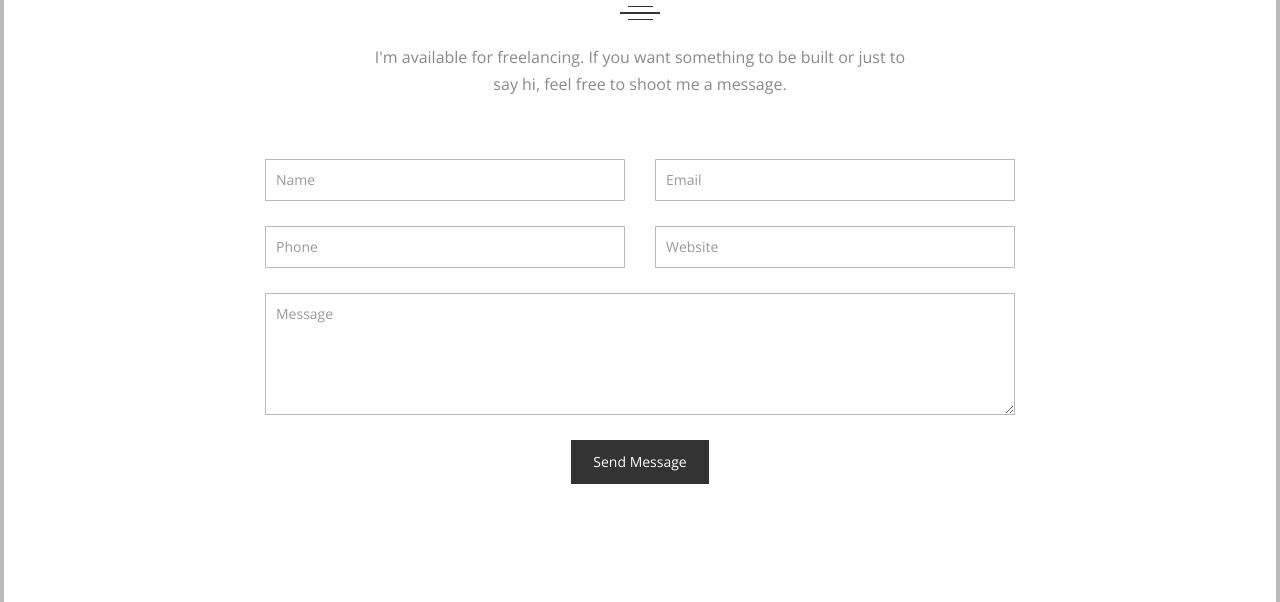
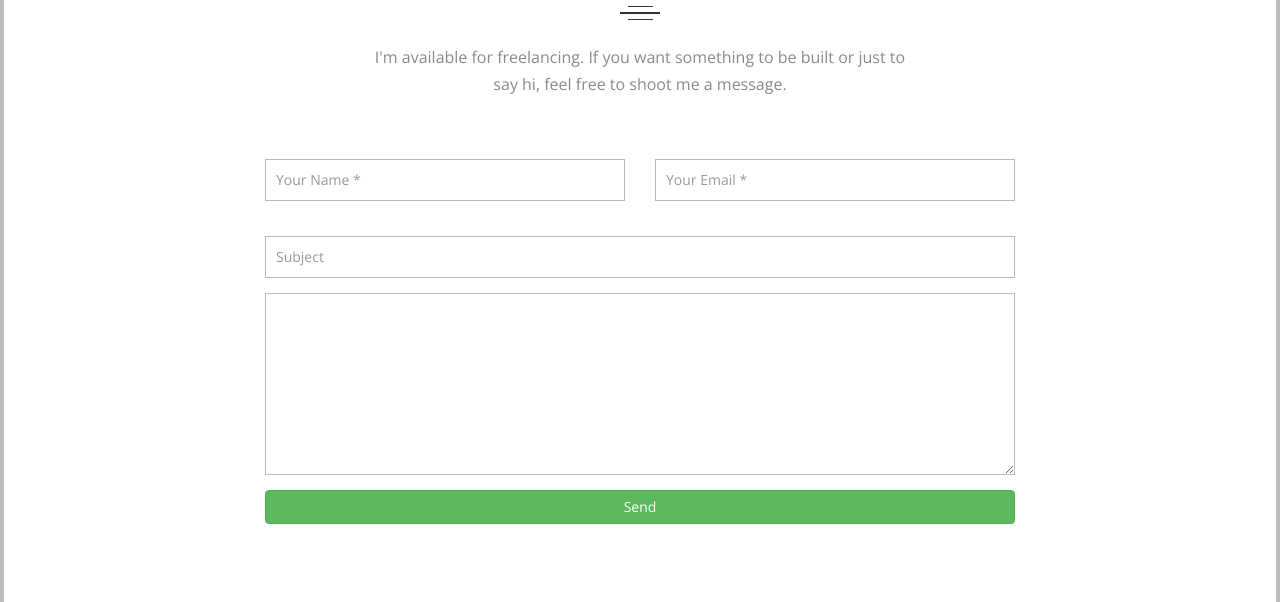
Before and after one commit to ngaehle/personal-site, a plain HTML site: page index.html in a window 1280 px wide. Both pictures are taken after a click on the link "CONTACT". Shown: the part 162-764 px from the top of the page. Drawn offline with nearby package versions, Linux system fonts and the light colour scheme; files whose address does not match are found by name; a web font is replaced by a local one.

Commit message:
Update index.html

```diff
--- a/index.html
+++ b/index.html
@@ -2682,7 +2682,7 @@
                     <div class='row'>
                         <div class='col-md-8 col-md-offset-2'>
 
-                            <form id='contact-form' class='contact-form' name='contact' method='POST' data-toggle='validator' data-netlify="true">
+                            <!--<form id='contact-form' class='contact-form' name='contact' method='POST' data-toggle='validator' data-netlify="true">
 
                                 <div id='contact-form-result'></div>
 
@@ -2739,6 +2739,28 @@
                                 </div>
 
 
+                            </form>-->
+
+                            <form name="contact" method="POST" data-netlify="true">
+                                <div class="form-group">
+                                    <div class="row">
+                                        <div class="col-lg-6">
+                                            <input type="text" class="form-control" id="name" name="name" placeholder="Your Name *">
+                                            <br class="gap-15" />
+                                        </div>
+                                        <div class="col-lg-6">
+                                            <input type="text" class="form-control" id="email" name="email" placeholder="Your Email *">
+                                        </div>
+                                    </div>
+                                </div>
+                                <div class="form-group">
+                                    <input type="text" class="form-control" id="subject" name="subject" placeholder="Subject">
+                                </div>
+                                <div class="form-group">
+                                    <textarea class="form-control" id="message" name="message" rows="8"></textarea>
+                                </div>
+                                <button type="submit" class="btn btn-block btn-success">Send</button>
+                                <!--<button id="button-send" class="btn btn-block btn-success" action="">Send Message Now</button>/-->
                             </form>
 
                         </div>
```
